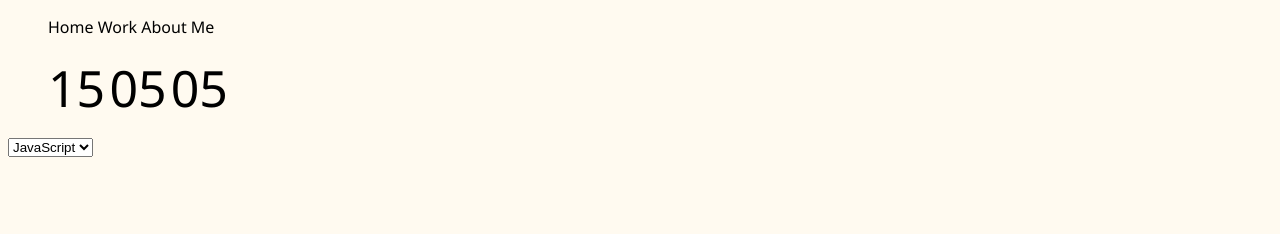
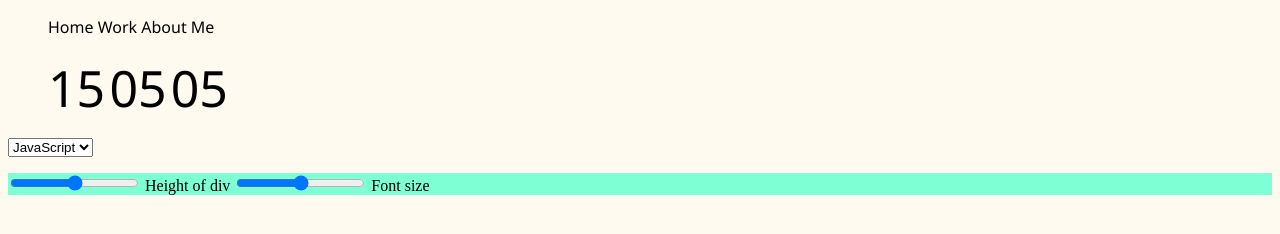
Before and after one commit to basharinaa/learnjs, a plain HTML site: page index.html in a window 1280 px wide. Drawn offline with Linux system fonts and the light colour scheme.

Commit message:
JS operate CSS style

```diff
--- a/app.js
+++ b/app.js
@@ -22,3 +22,16 @@ function displayOption() {
   var x = sel.selectedIndex;
     document.getElementById('notify').innerHTML="You chose " + sel.options[x].text + "!";
 }
+
+function divHeight(){
+  const transformClass = document.querySelector('.transformClass');
+  var rng1 = document.getElementById('divH');
+  document.getElementById('divHnum').innerHTML="Now height of block is " + rng1.value + " px";
+  rng12 = "'" + rng1 + "px"+"'";
+  transformClass.style.height=rng12;
+}
+
+function fontSize(){
+  var rng2 = document.getElementById('fS');
+  document.getElementById('fontNum').innerHTML="Now font size is " + rng2.value + " px";
+}
--- a/index.html
+++ b/index.html
@@ -35,6 +35,14 @@
         <option value="">Vue JS</option>
     </select>
     <p id="notify"></p>
+    <div class="transformClass">
+        <input type="range" min="100" max="300" step="1" oninput="divHeight()" id="divH" name="divHeight">
+        <label for="divHeight"> Height of div</label>
+        <input type="range" min="10" max="60" step="1" oninput="fontSize()" id="fS" name="fontSize">
+        <label for="fontSize"> Font size</label>
+        <p id="divHnum"></p>
+        <p id="fontNum"></p>
+    </div>
     <script src="app.js"></script>
 </body>
 
--- a/style.css
+++ b/style.css
@@ -49,3 +49,7 @@ margin: 10px;
     margin-bottom: 10px;
     margin-top: 10px;
 }
+
+.transformClass{
+  background-color: aquamarine;
+}
```
